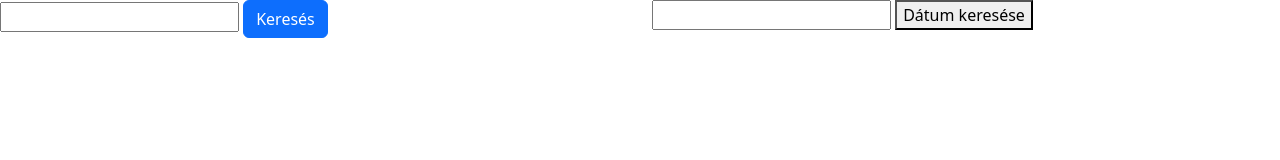
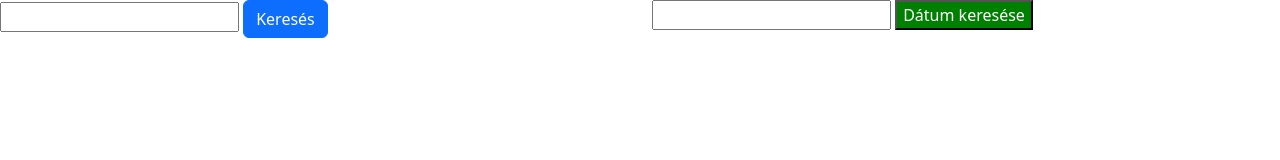
Before and after one commit to csurgomartinka/nevnap, a plain HTML site: page index.html in a window 1280 px wide. Drawn offline with nearby package versions, Linux system fonts and the light colour scheme.

Commit message:
zoldgomb

```diff
--- a/index.html
+++ b/index.html
@@ -20,7 +20,7 @@
 
         <div class="col-sm-6">
             <input type="text" id="keresett2">
-            <button onclick="kereses2()">Dátum keresése</button>
+            <button style="background-color: green; color: white;" onclick="kereses2()">Dátum keresése</button>
 
             <ul id="kiiras2">
 
```
